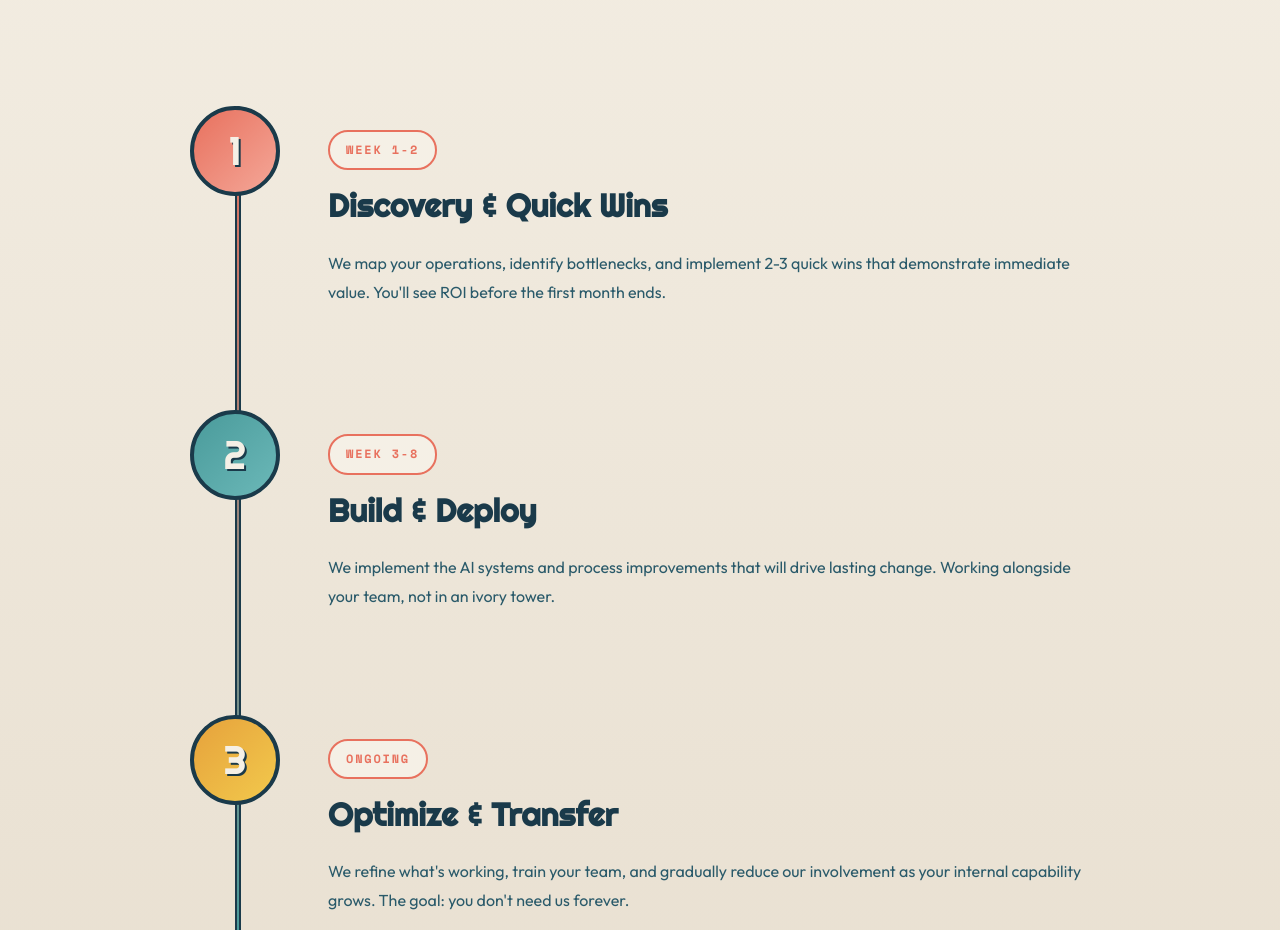
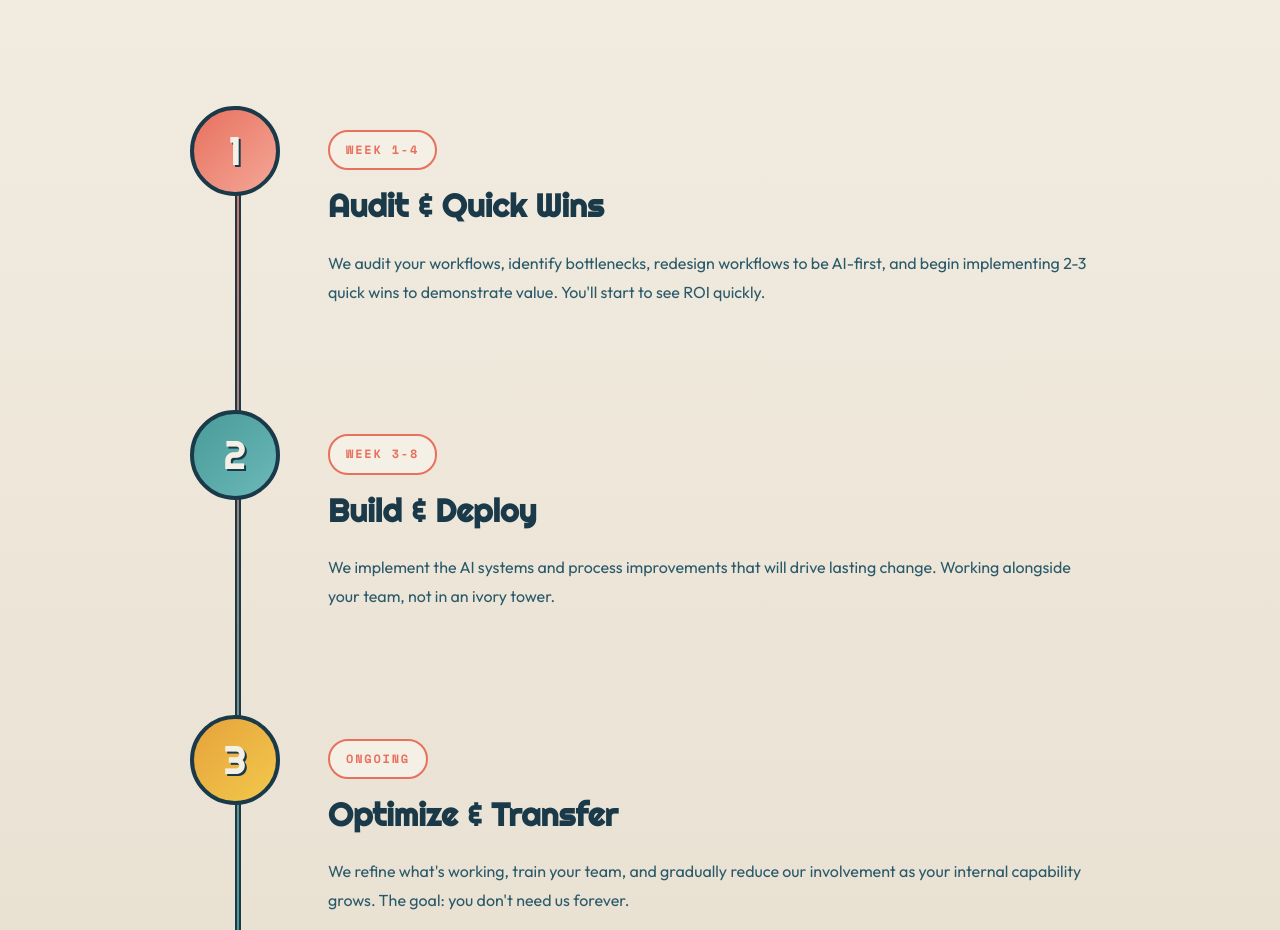
Before and after one commit to atunga/fractional-intel, a website built with Vite: page index.html in a window 1280 px wide. Shown: the part 5760-6690 px from the top of the page. Built offline with nearby package versions, Linux system fonts and the light colour scheme.

Commit message:
Updated index.html

```diff
--- a/index.html
+++ b/index.html
@@ -384,9 +384,9 @@
                             <span>1</span>
                         </div>
                         <div class="timeline-content">
-                            <span class="timeline-duration">Week 1-2</span>
-                            <h3>Discovery & Quick Wins</h3>
-                            <p>We map your operations, identify bottlenecks, and implement 2-3 quick wins that demonstrate immediate value. You'll see ROI before the first month ends.</p>
+                            <span class="timeline-duration">Week 1-4</span>
+                            <h3>Audit & Quick Wins</h3>
+                            <p>We audit your workflows, identify bottlenecks, redesign workflows to be AI-first, and begin implementing 2-3 quick wins to demonstrate value. You'll start to see ROI quickly.</p>
                         </div>
                     </div>
                     <div class="timeline-item">
```
